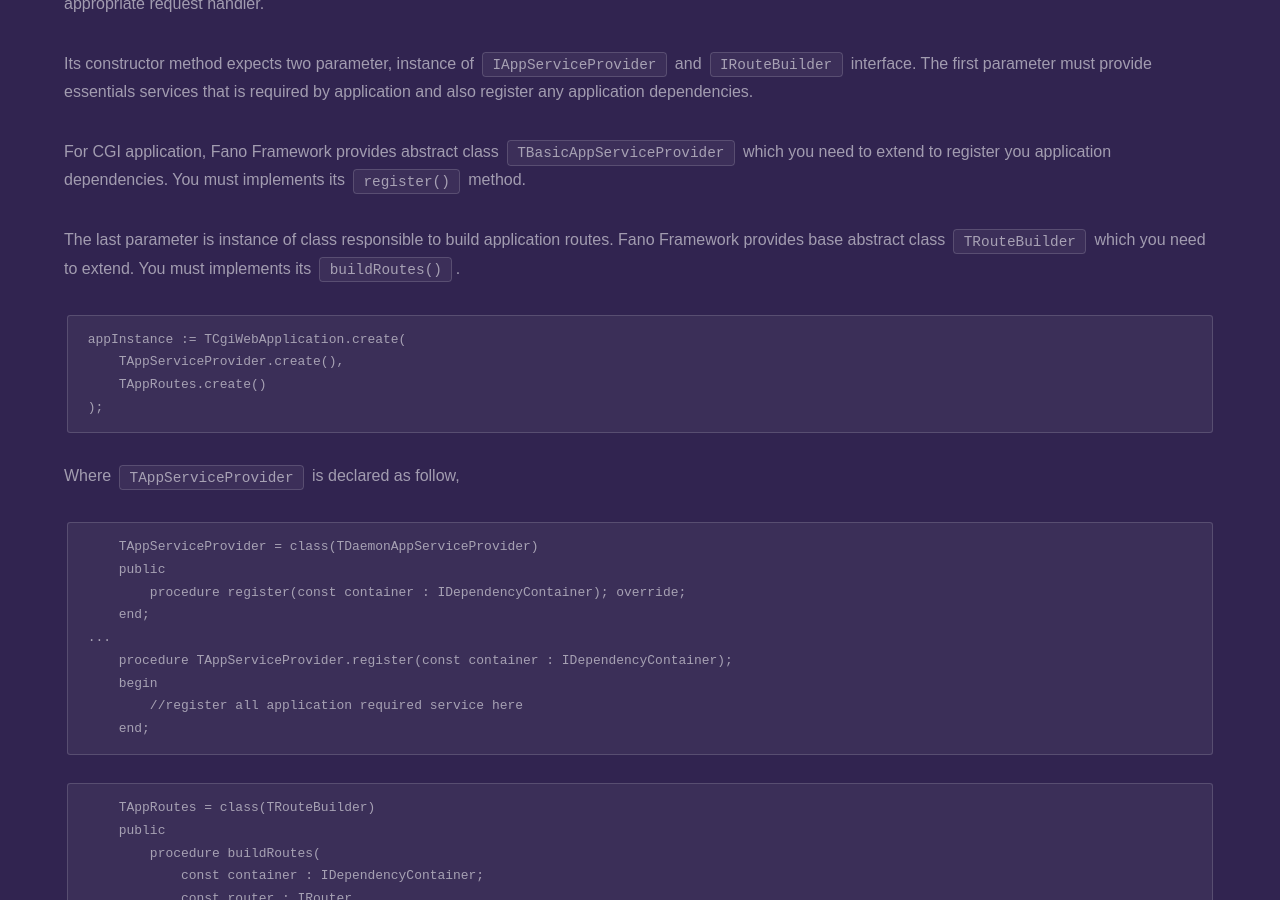
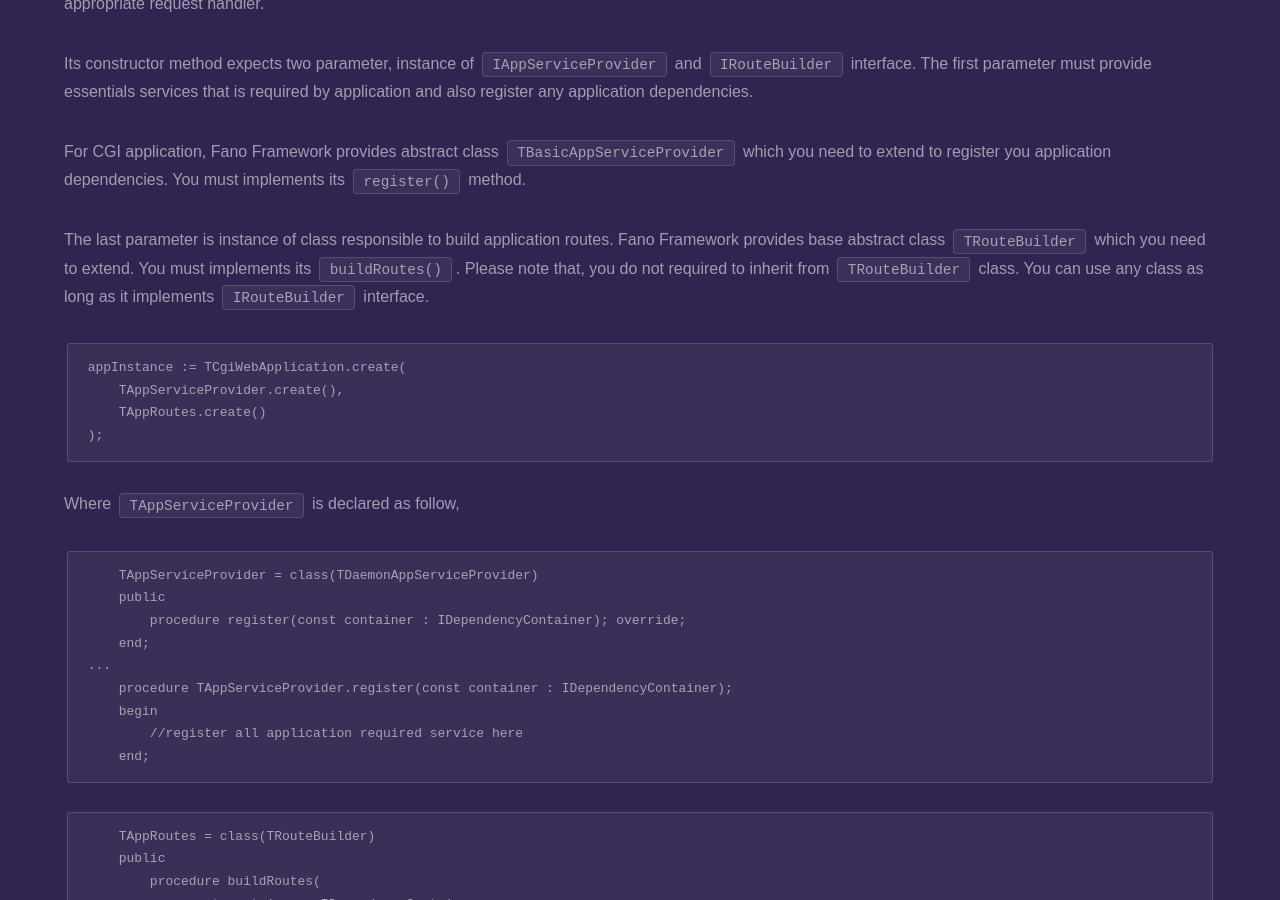
Before and after one commit to fanoframework/fanoframework.github.io, a Jekyll site: the page built from working-with-application/index.md, in a window 1280 px wide and 900 px high, scrolled down 853 px. Built offline with Jekyll 4.4.1, drawn with Linux system fonts in a browser that asks for light colours; our own code applies the rules of GitHub Pages for plain Markdown files.

Commit message:
improve content

````diff
--- a/working-with-application/index.md
+++ b/working-with-application/index.md
@@ -27,7 +27,7 @@
 
 For CGI application, Fano Framework provides abstract class `TBasicAppServiceProvider` which you need to extend to register you application dependencies. You must implements its `register()` method.
 
-The last parameter is instance of class responsible to build application routes. Fano Framework provides base abstract class `TRouteBuilder` which you need to extend. You must implements its `buildRoutes()`.
+The last parameter is instance of class responsible to build application routes. Fano Framework provides base abstract class `TRouteBuilder` which you need to extend. You must implements its `buildRoutes()`. Please note that, you do not required to inherit from `TRouteBuilder` class. You can use any class as long as it implements `IRouteBuilder` interface.
 
 ```
 appInstance := TCgiWebApplication.create(
````
